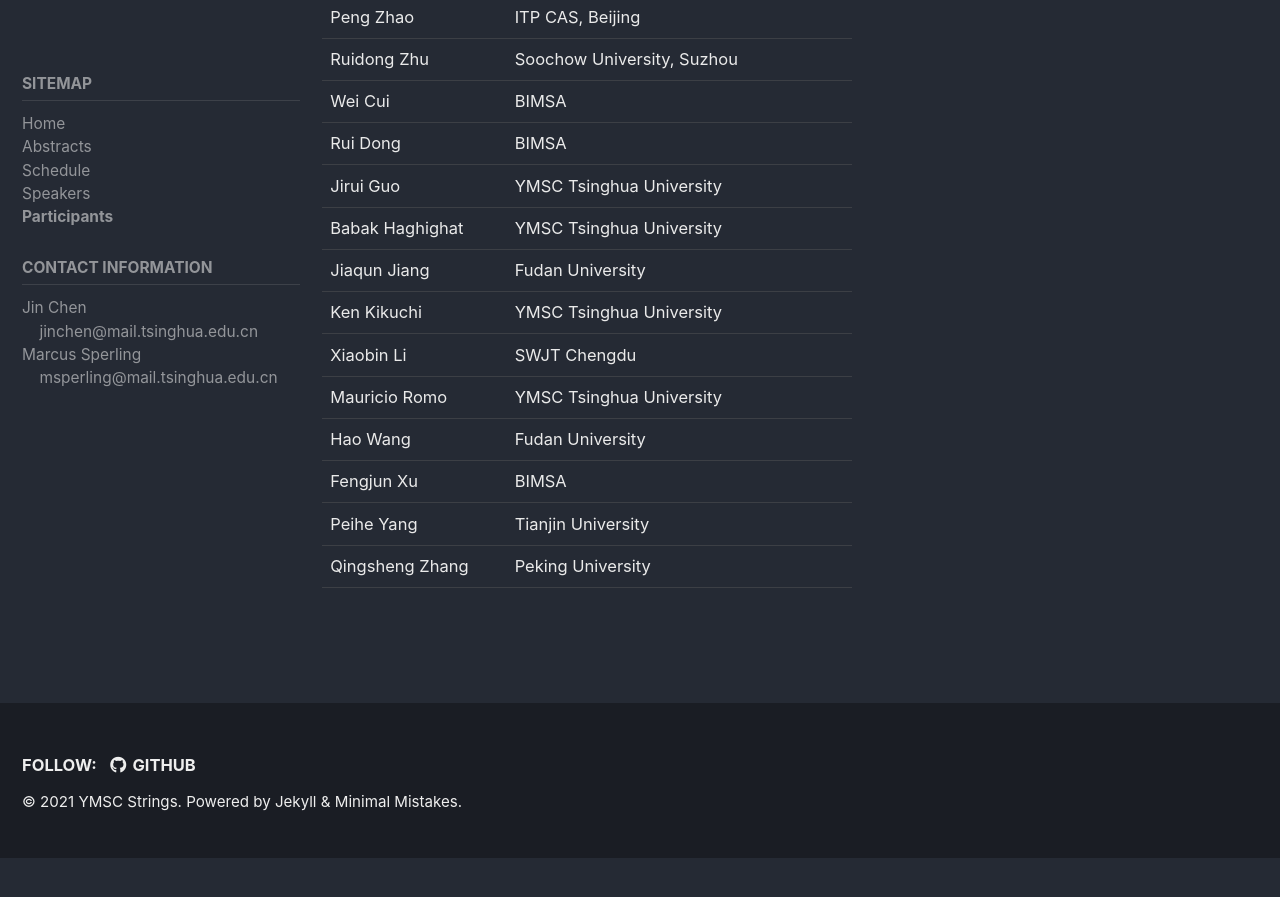
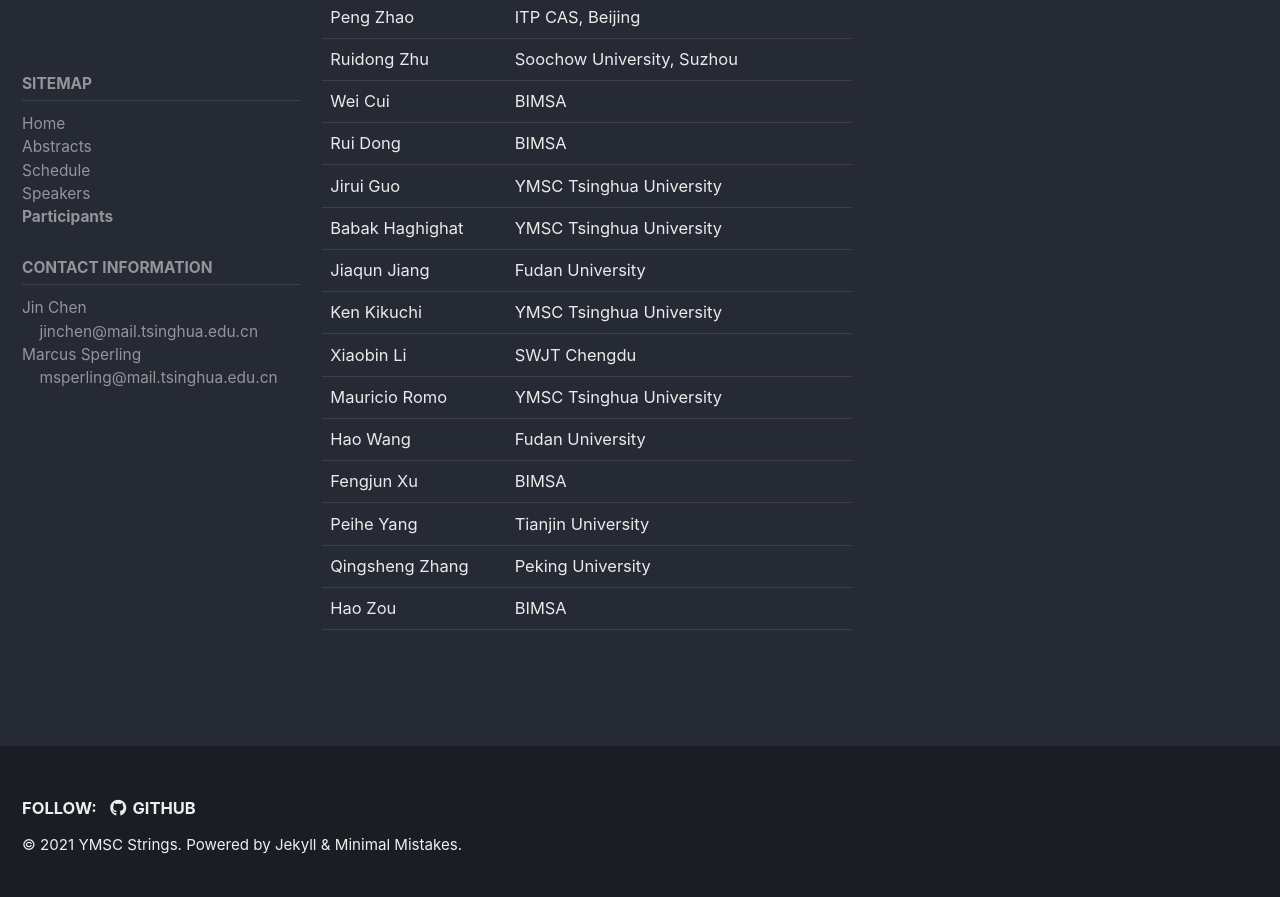
Before and after one commit to ymsc-strings/gauge-theory-workshop-sept-2021, a Jekyll site: the page built from _pages/participants.md, in a window 1280 px wide and 900 px high, scrolled down 631 px. Shown: the top 897 px of the window. Built offline with Jekyll 4.4.1, drawn with Linux system fonts in a browser that asks for light colours; cached includes are drawn as plain includes; before the commit the page ends 1489 px from its top, so only the background shows below that.

Commit message:
Update participants.md

```diff
--- a/_pages/participants.md
+++ b/_pages/participants.md
@@ -44,6 +44,9 @@ other_participants:
     - gname: Rui
       fname: Dong
       from: BIMSA
+    - gname: Hao
+      fname: Zou
+      from: BIMSA
 
 ---
 
```
